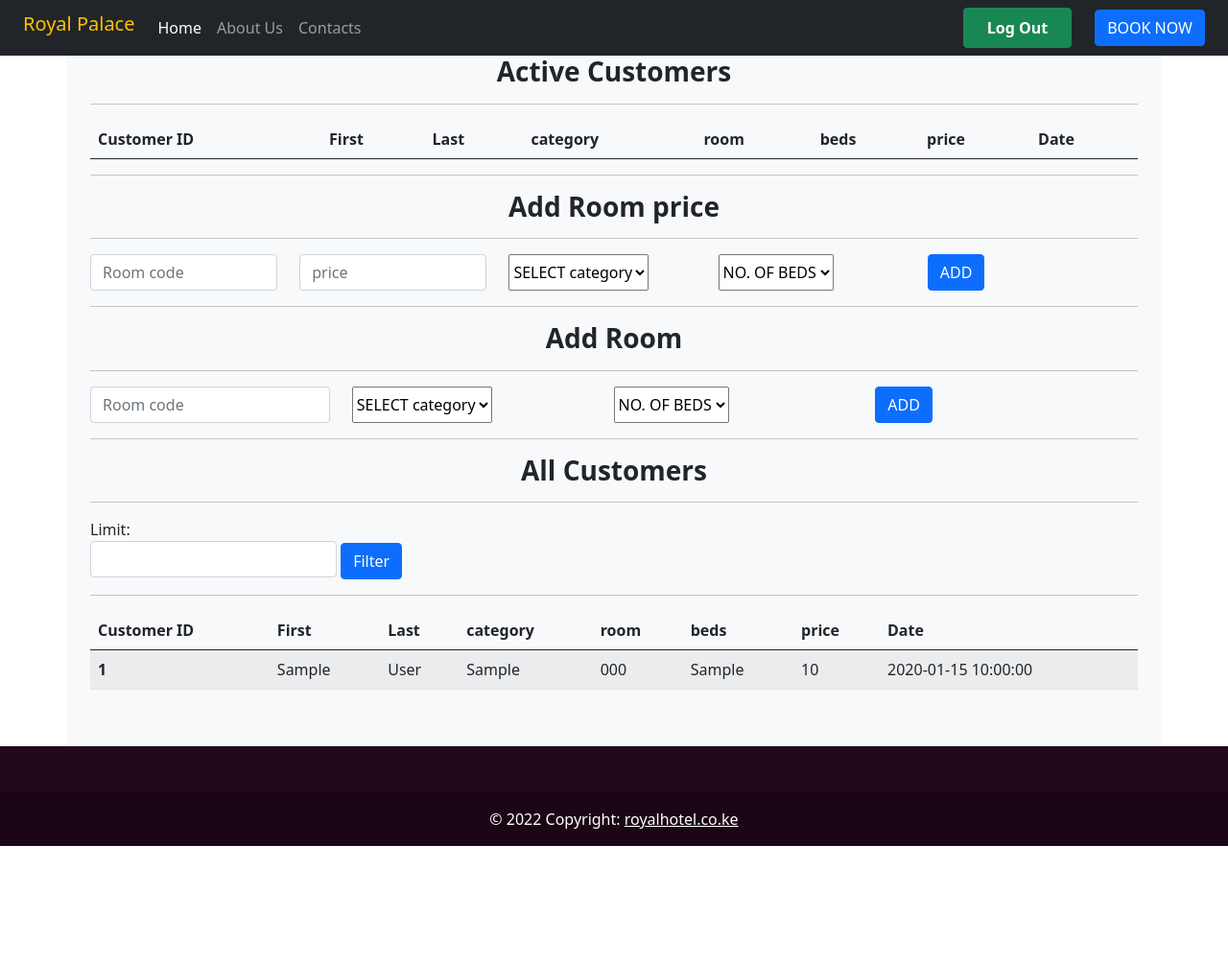
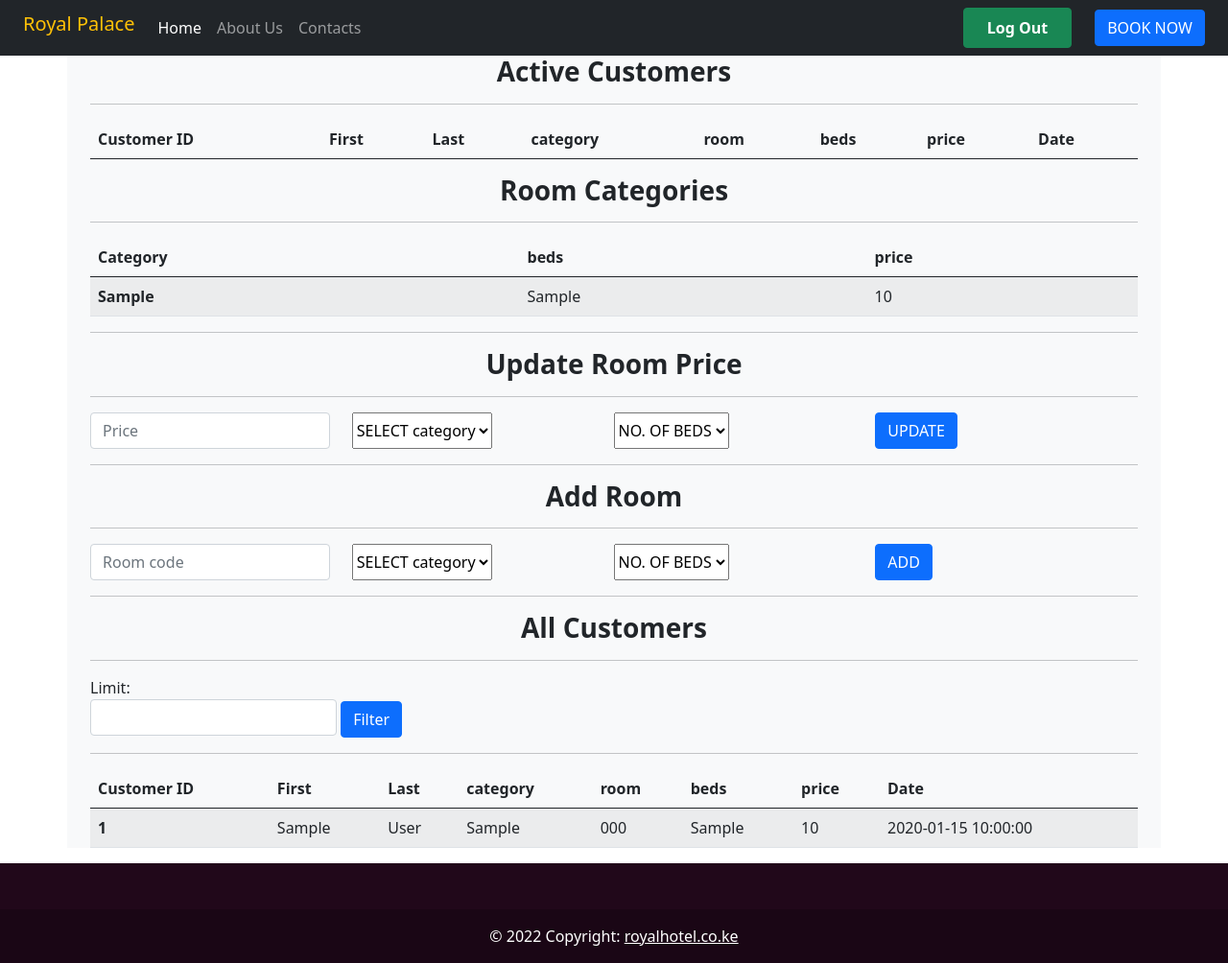
Before and after one commit to sammykinuthia/hotel-booking-system, a PHP site: page /admin.php in a window 1280 px wide. Shown: the whole page at 96% size. Before the commit the page ends 882 px from the top, so only its background shows below. Run offline with PHP 8.4, Linux system fonts and the light colour scheme; the visitor is signed in with stand-in values (Sample User, id 1); tables that the repository leaves empty or names only in its code hold one stand-in row (values such as "Sample post"); lists and menus that the app fills with data are empty; some libraries are stand-ins or nearby versions.

Commit message:
configure admin page

```diff
--- a/admin.php
+++ b/admin.php
@@ -58,6 +58,7 @@ if(mysqli_query($conn,$sql)){
 
     <?php require("./components/navBar.php") ?>
 <div class="container main bg-light">
+    <!-- active customers -->
     <h3 class="text-center fw-bolder">Active Customers</h2>
     <hr>
 <table class="table table-striped table-hover">
@@ -101,17 +102,48 @@ if(mysqli_query($conn,$sql)){
 
   </tbody>
 </table>
+<!-- categories -->
+    <h3 class="text-center fw-bolder">Room Categories</h2>
+    <hr>
+<table class="table table-striped table-hover">
+  <thead>
+    <tr>
+      <th scope="col">Category</th>
+      <th scope="col">beds</th>
+      <th scope="col">price</th>
+  </thead>
+  <tbody>
+    <?php
+    $sql = "SELECT * FROM category";
+    if(mysqli_query($conn,$sql)){
+        $result = mysqli_query($conn,$sql);
+        while($row = mysqli_fetch_assoc($result))
+    // foreach($rows as $row)
+    {?>
+
+<tr>
+      <th scope="row"><?php echo $row['categories']?></th>
+      <td><?php echo $row['beds']?></td>
+      <td><?php echo $row['price']?></td>
+
+
+    </tr>
+
+
+ <?php   }
+}
+?>
+
+  </tbody>
+</table>
 <!-- add room pricing -->
 <hr>
-    <h3 class="text-center fw-bolder ">Add Room price</h3>
+    <h3 class="text-center fw-bolder ">Update Room Price</h3>
     <hr>
-<form method="post">
+<form class="" method="post">
   <div class="row input-group">
     <div class="col">
-      <input name="code" type="text" required class="form-control" placeholder="Room code">
-    </div>
-    <div class="col">
-      <input name="price" type="number" required class="form-control" placeholder="price">
+      <input name="price" type="number" required class="form-control" placeholder="Price">
     </div>
     <div class="col input-group">
       <select required class="custom-select" name="category" id="category">
@@ -129,10 +161,23 @@ if(mysqli_query($conn,$sql)){
         </select>
     </div>
     <div class="col">
-      <button name="add" class="btn btn-primary">ADD</button>
+      <button name="update" class="btn btn-primary">UPDATE</button>
     </div>
   </div>
 </form>
+<?php
+if(isset($_POST["update"])){
+    $price = $_POST['price'];
+    $category = $_POST['category'];
+    $beds = intval($_POST['beds']);
+    $sql = "UPDATE category SET price = '$price' WHERE (categories = '$category' AND beds = '$beds')";
+    if(!mysqli_query($conn, $sql)){
+        echo mysqli_error($conn);
+    }
+}
+
+
+?>
 <!-- end of add room pricing-->
 <!-- add room -->
 <hr>
@@ -168,10 +213,8 @@ if(mysqli_query($conn,$sql)){
 if(isset($_POST["add"])){
     $code = $_POST['code'];
     $category = $_POST['category'];
-    $beds = $_POST['beds'];
-    // $price = $_POST['price'];
-    // $sql = "INSERT INTO rooms (roomCode,category,beds,price) VALUES ($code,$category,$beds,$price)";
-    $sql = "INSERT INTO rooms (category,beds,roomCode) VALUES ('$category','$beds','$code')";
+    $beds = intval($_POST['beds']);
+    $sql = "INSERT INTO rooms(roomCode, category) VALUES ('$code',(SELECT id FROM category WHERE categories = '$category' AND beds = '$beds')) ";
     if(!mysqli_query($conn, $sql)){
         echo mysqli_error($conn);
     }
```
Also changed, not shown: book.js (+8 -18 lines), book.php (+65 -24 lines).
